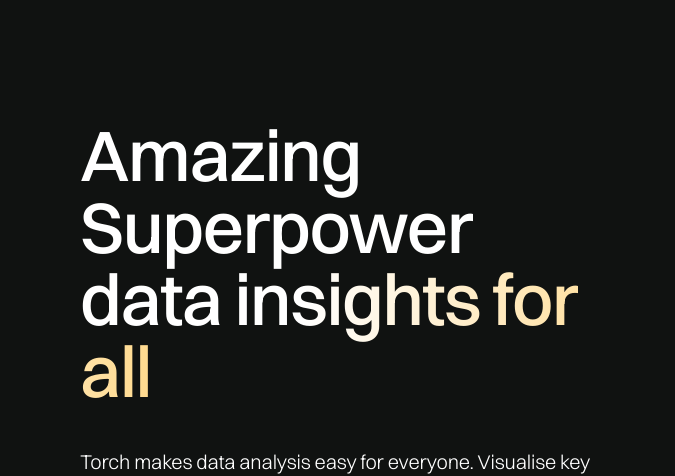
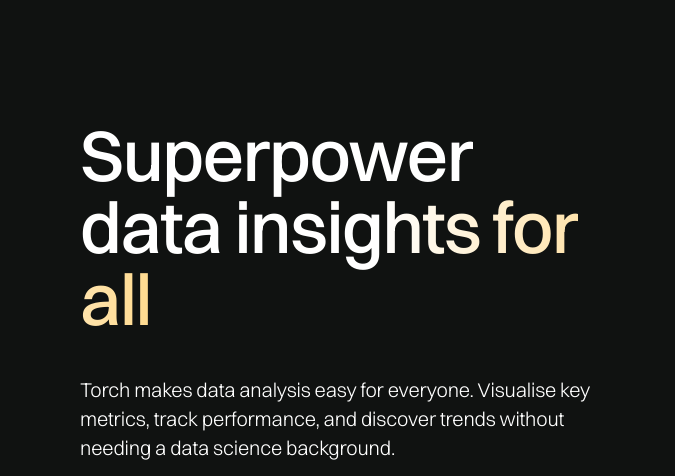
Before and after one commit to bpaton93/phase-1-dev, a plain HTML site: page index.html in a window 1280 px wide. Shown: the part 123-599 px from the top of the page, 0-675 px from the left. Drawn offline with nearby package versions, Linux system fonts and the light colour scheme.

Commit message:
superpower heading

```diff
--- a/index.html
+++ b/index.html
@@ -54,7 +54,7 @@
     <div class="container-large">
       <div class="header-layout">
         <div class="header-content">
-          <h1 data-w-id="05c97b58-b1ac-eabe-afbc-3861dce3b03f" style="-webkit-transform:translate3d(0, 24px, 0) scale3d(1, 1, 1) rotateX(0) rotateY(0) rotateZ(0) skew(0, 0);-moz-transform:translate3d(0, 24px, 0) scale3d(1, 1, 1) rotateX(0) rotateY(0) rotateZ(0) skew(0, 0);-ms-transform:translate3d(0, 24px, 0) scale3d(1, 1, 1) rotateX(0) rotateY(0) rotateZ(0) skew(0, 0);transform:translate3d(0, 24px, 0) scale3d(1, 1, 1) rotateX(0) rotateY(0) rotateZ(0) skew(0, 0);opacity:0" class="heading extra-large"><span class="text-gradient-overlay">Amazing Superpower data insights for all</span></h1>
+          <h1 data-w-id="05c97b58-b1ac-eabe-afbc-3861dce3b03f" style="-webkit-transform:translate3d(0, 24px, 0) scale3d(1, 1, 1) rotateX(0) rotateY(0) rotateZ(0) skew(0, 0);-moz-transform:translate3d(0, 24px, 0) scale3d(1, 1, 1) rotateX(0) rotateY(0) rotateZ(0) skew(0, 0);-ms-transform:translate3d(0, 24px, 0) scale3d(1, 1, 1) rotateX(0) rotateY(0) rotateZ(0) skew(0, 0);transform:translate3d(0, 24px, 0) scale3d(1, 1, 1) rotateX(0) rotateY(0) rotateZ(0) skew(0, 0);opacity:0" class="heading extra-large"><span class="text-gradient-overlay"> Superpower data insights for all</span></h1>
           <div class="spacer-32"></div>
           <p data-w-id="05c97b58-b1ac-eabe-afbc-3861dce3b041" style="-webkit-transform:translate3d(0, 24px, 0) scale3d(1, 1, 1) rotateX(0) rotateY(0) rotateZ(0) skew(0, 0);-moz-transform:translate3d(0, 24px, 0) scale3d(1, 1, 1) rotateX(0) rotateY(0) rotateZ(0) skew(0, 0);-ms-transform:translate3d(0, 24px, 0) scale3d(1, 1, 1) rotateX(0) rotateY(0) rotateZ(0) skew(0, 0);transform:translate3d(0, 24px, 0) scale3d(1, 1, 1) rotateX(0) rotateY(0) rotateZ(0) skew(0, 0);opacity:0" class="paragraph large">Torch makes data analysis easy for everyone. Visualise key metrics, track performance, and discover trends without needing a data science background.</p>
           <div class="spacer-32"></div>
```
